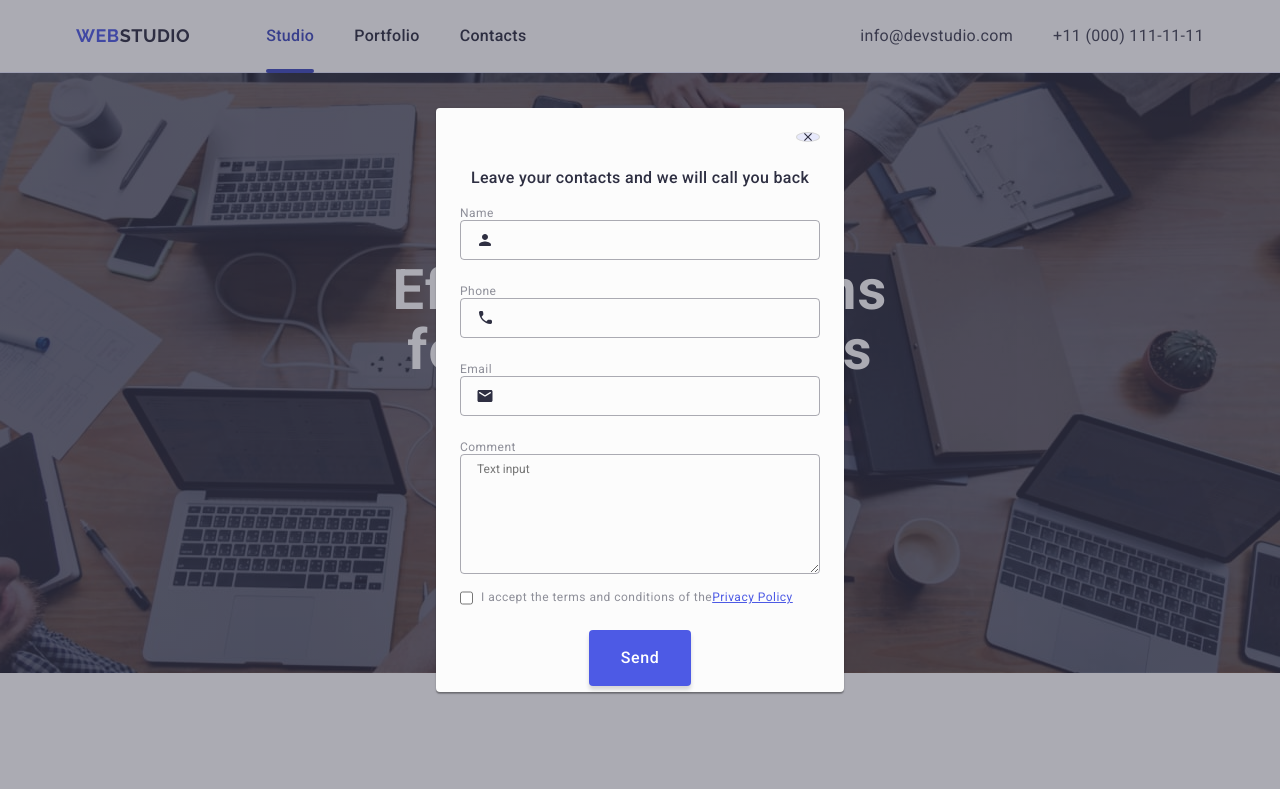
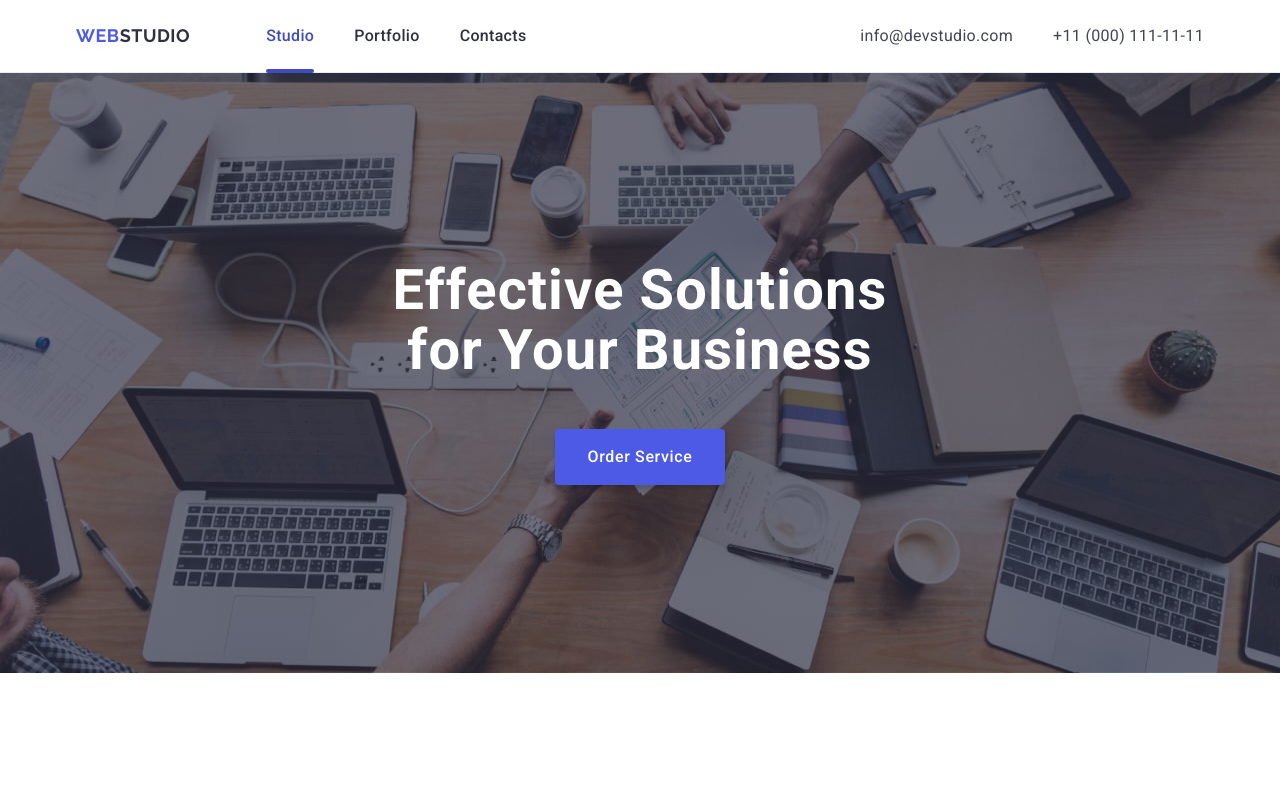
Before and after one commit to Polishchuk-4/goit-markup-hw-05, a plain HTML site: page index.html in a window 1280 px wide. Shown: the top 789 px of the page. Drawn offline with nearby package versions, Linux system fonts and the light colour scheme.

Commit message:
delete is-open

```diff
--- a/index.html
+++ b/index.html
@@ -525,8 +525,11 @@
               </li>
             </ul>
           </div>
+          <div class="footer__column">
             <form name="footer-form" class="footer__column">
-            <label class="text footer__text footer__text--weight footer-label">
+              <label
+                class="text footer__text footer__text--weight footer-label"
+              >
                 Subscribe
                 <div class="footer-form-container">
                   <input
@@ -545,8 +548,9 @@
               </label>
             </form>
           </div>
+        </div>
       </footer>
-      <div class="form__container is-open">
+      <div class="form__container">
         <form class="form" name="main-form" action="">
           <button type="button" class="form-btn-close">
             <svg class="close" width="8" height="8">
```
Lines whose indentation alone changed are shown as unchanged.
